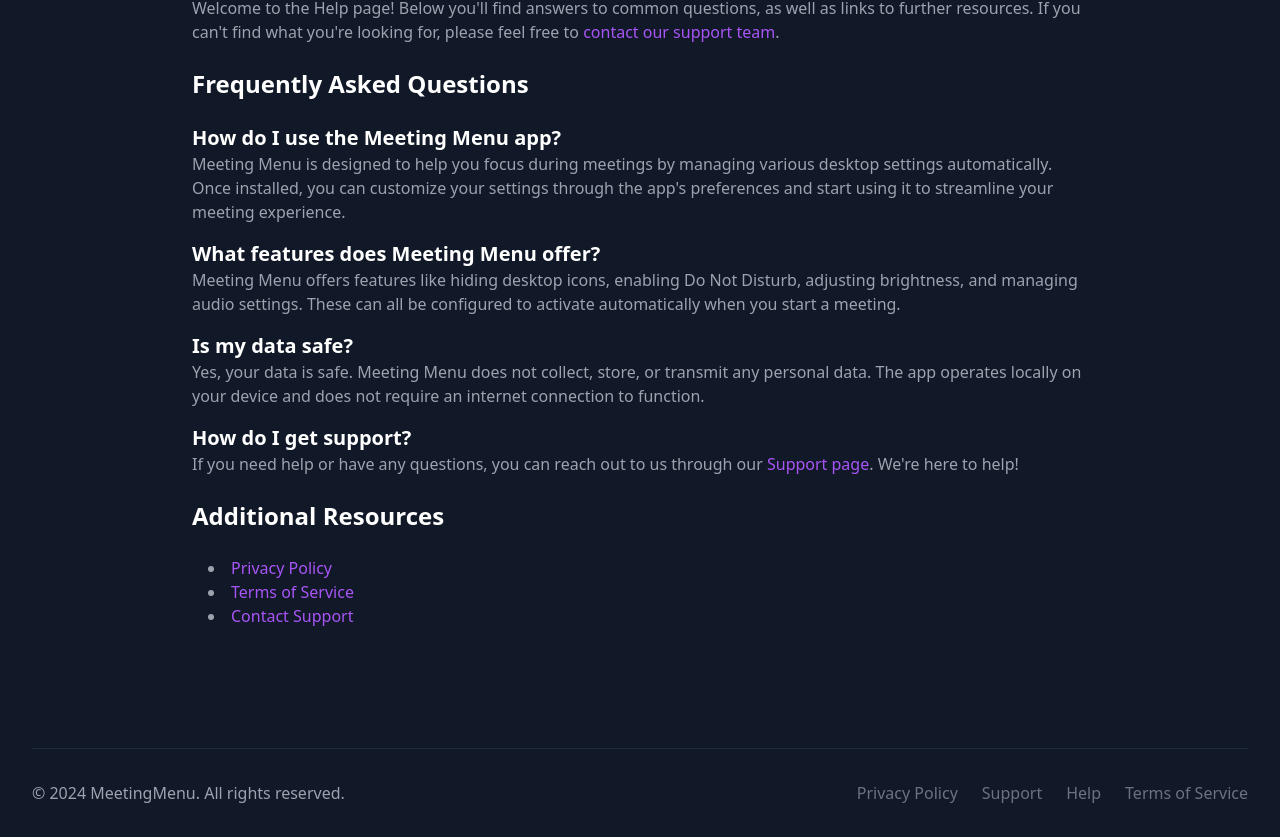
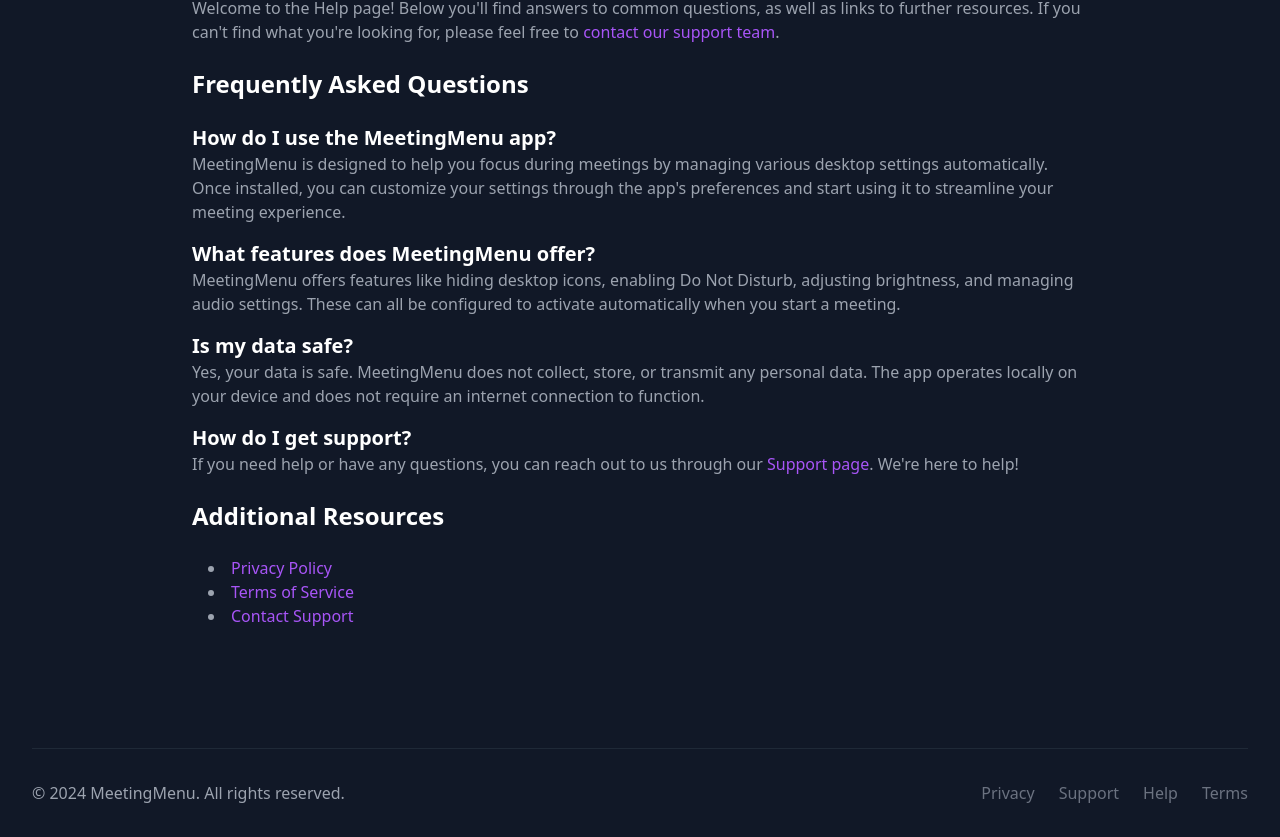
Before and after one commit to promediacorp/meetingmenu-nextjs, a Next.js app: page /help in a window 1280 px wide. Shown: the part 359-1196 px from the top of the page. Built offline with nearby package versions, Linux system fonts and the light colour scheme.

Commit message:
redirect, ga, footer, etc.

```diff
--- a/components/ui/Footer/Footer.jsx
+++ b/components/ui/Footer/Footer.jsx
@@ -8,7 +8,7 @@
                     <p className="text-gray-400 text-center">© 2024 MeetingMenu. All rights reserved.</p>
                     <div className="flex items-center justify-center gap-x-6 text-gray-500 mt-6 sm:mt-0">
                         <Link href="/privacy" passHref>
-                            <a className="hover:text-gray-200 duration-150">Privacy Policy</a>
+                            <a className="hover:text-gray-200 duration-150">Privacy</a>
                         </Link>
                         <Link href="/support" passHref>
                             <a className="hover:text-gray-200 duration-150">Support</a>
@@ -17,7 +17,7 @@
                             <a className="hover:text-gray-200 duration-150">Help</a>
                         </Link>
                         <Link href="/terms" passHref>
-                            <a className="hover:text-gray-200 duration-150">Terms of Service</a>
+                            <a className="hover:text-gray-200 duration-150">Terms</a>
                         </Link>
                     </div>
                 </div>
--- a/next.config.js
+++ b/next.config.js
@@ -1,6 +1,21 @@
 /** @type {import('next').NextConfig} */
 const nextConfig = {
   reactStrictMode: true,
+  async redirects() {
+    return [
+      {
+        source: '/:path*',
+        has: [
+          {
+            type: 'host',
+            value: 'meetingmenu.app', // The root domain without www
+          },
+        ],
+        destination: 'https://www.meetingmenu.app/:path*', // Redirect to www with the same path and query
+        permanent: true, // 301 permanent redirect
+      },
+    ];
+  },
 }
 
-module.exports = nextConfig
+module.exports = nextConfig;
--- a/pages/_app.js
+++ b/pages/_app.js
@@ -1,10 +1,28 @@
 import Layout from "@/components/Layout";
 import "@/styles/globals.css";
+import Script from "next/script";
 
 export default function App({ Component, pageProps }) {
   return (
-    <Layout>
-      <Component {...pageProps} />
-    </Layout>
+    <>
+      {/* Google Analytics Script */}
+      <Script
+        strategy="afterInteractive"
+        src={`https://www.googletagmanager.com/gtag/js?id=G-E1M5MW78P4`}
+      />
+      <Script id="google-analytics" strategy="afterInteractive">
+        {`
+          window.dataLayer = window.dataLayer || [];
+          function gtag(){dataLayer.push(arguments);}
+          gtag('js', new Date());
+
+          gtag('config', 'G-E1M5MW78P4');
+        `}
+      </Script>
+
+      <Layout>
+        <Component {...pageProps} />
+      </Layout>
+    </>
   );
 }
--- a/pages/help.js
+++ b/pages/help.js
@@ -6,7 +6,7 @@
   return (
     <>
       <Head>
-        <title>Help - Meeting Menu</title>
+        <title>Help - MeetingMenu</title>
       </Head>
       <main className="w-full px-4 py-10">
         <div className="max-w-4xl mx-auto text-gray-300">
@@ -21,23 +21,23 @@
 
             <div className="space-y-4">
               <div>
-                <h3 className="text-xl font-semibold text-white">How do I use the Meeting Menu app?</h3>
+                <h3 className="text-xl font-semibold text-white">How do I use the MeetingMenu app?</h3>
                 <p>
-                  Meeting Menu is designed to help you focus during meetings by managing various desktop settings automatically. Once installed, you can customize your settings through the app's preferences and start using it to streamline your meeting experience.
+                  MeetingMenu is designed to help you focus during meetings by managing various desktop settings automatically. Once installed, you can customize your settings through the app's preferences and start using it to streamline your meeting experience.
                 </p>
               </div>
 
               <div>
-                <h3 className="text-xl font-semibold text-white">What features does Meeting Menu offer?</h3>
+                <h3 className="text-xl font-semibold text-white">What features does MeetingMenu offer?</h3>
                 <p>
-                  Meeting Menu offers features like hiding desktop icons, enabling Do Not Disturb, adjusting brightness, and managing audio settings. These can all be configured to activate automatically when you start a meeting.
+                  MeetingMenu offers features like hiding desktop icons, enabling Do Not Disturb, adjusting brightness, and managing audio settings. These can all be configured to activate automatically when you start a meeting.
                 </p>
               </div>
 
               <div>
                 <h3 className="text-xl font-semibold text-white">Is my data safe?</h3>
                 <p>
-                  Yes, your data is safe. Meeting Menu does not collect, store, or transmit any personal data. The app operates locally on your device and does not require an internet connection to function.
+                  Yes, your data is safe. MeetingMenu does not collect, store, or transmit any personal data. The app operates locally on your device and does not require an internet connection to function.
                 </p>
               </div>
 
--- a/pages/privacy.js
+++ b/pages/privacy.js
@@ -17,7 +17,7 @@
   return (
     <>
       <Head>
-        <title>Privacy Policy - Meeting Menu</title>
+        <title>Privacy Policy - MeetingMenu</title>
       </Head>
       <main className="w-full px-4 py-10">
         <div className="max-w-4xl mx-auto text-gray-300">
@@ -25,14 +25,14 @@
           <h1 className="text-white text-3xl font-bold mb-6">Privacy Policy</h1>
           <div className="space-y-6 text-gray-400">
             <p>
-              This Privacy Policy describes how Meeting Menu ("we", "our", "us")
+              This Privacy Policy describes how MeetingMenu ("we", "our", "us")
               collects, uses, and shares information in connection with our Mac
               application ("the app"). By using the app, you agree to the terms
               outlined in this Privacy Policy.
             </p>
             <h2 className="text-2xl font-bold text-white">1. Data Collection</h2>
             <p>
-              <strong>Personal Data:</strong> Meeting Menu does not collect, store,
+              <strong>Personal Data:</strong> MeetingMenu does not collect, store,
               or transmit any personal data from users. We do not track usage or
               gather any information about you through the app.
             </p>
@@ -50,7 +50,7 @@
             </p>
             <h2 className="text-2xl font-bold text-white">3. Third-Party Services</h2>
             <p>
-              Meeting Menu does not integrate with third-party services that
+              MeetingMenu does not integrate with third-party services that
               collect or share personal data.
             </p>
             <h2 className="text-2xl font-bold text-white">4. User Rights</h2>
--- a/pages/support.js
+++ b/pages/support.js
@@ -40,7 +40,7 @@
   return (
     <>
       <Head>
-        <title>Support - Meeting Menu</title>
+        <title>Support - MeetingMenu</title>
       </Head>
       <main className="w-full px-4 py-10">
         <div className="max-w-4xl mx-auto text-gray-300">
--- a/pages/terms.js
+++ b/pages/terms.js
@@ -6,7 +6,7 @@
   return (
     <>
       <Head>
-        <title>Terms of Service - Meeting Menu</title>
+        <title>Terms of Service - MeetingMenu</title>
       </Head>
       <main className="w-full px-4 py-10">
         <div className="max-w-4xl mx-auto text-gray-300">
@@ -14,7 +14,7 @@
           <h1 className="text-white text-3xl font-bold mb-6">Terms of Service</h1>
           <div className="space-y-6 text-gray-400">
             <p>
-              These Terms of Service ("Terms") govern your use of the Meeting Menu app ("the app") provided by Meeting Menu Inc. ("we", "our", "us"). By using the app, you agree to be bound by these Terms.
+              These Terms of Service ("Terms") govern your use of the MeetingMenu app ("the app") provided by MeetingMenu Inc. ("we", "our", "us"). By using the app, you agree to be bound by these Terms.
             </p>
 
             <h2 className="text-2xl font-bold text-white">1. Use of the App</h2>
@@ -54,7 +54,7 @@
 
             <h2 className="text-2xl font-bold text-white">7. Limitation of Liability</h2>
             <p>
-              In no event shall Meeting Menu Inc., its directors, employees, or agents, be liable for any indirect, incidental, special, consequential, or punitive damages, including without limitation, loss of profits, data, use, goodwill, or other intangible losses, resulting from your use of the app.
+              In no event shall MeetingMenu Inc., its directors, employees, or agents, be liable for any indirect, incidental, special, consequential, or punitive damages, including without limitation, loss of profits, data, use, goodwill, or other intangible losses, resulting from your use of the app.
             </p>
 
             <h2 className="text-2xl font-bold text-white">8. Governing Law</h2>
```
